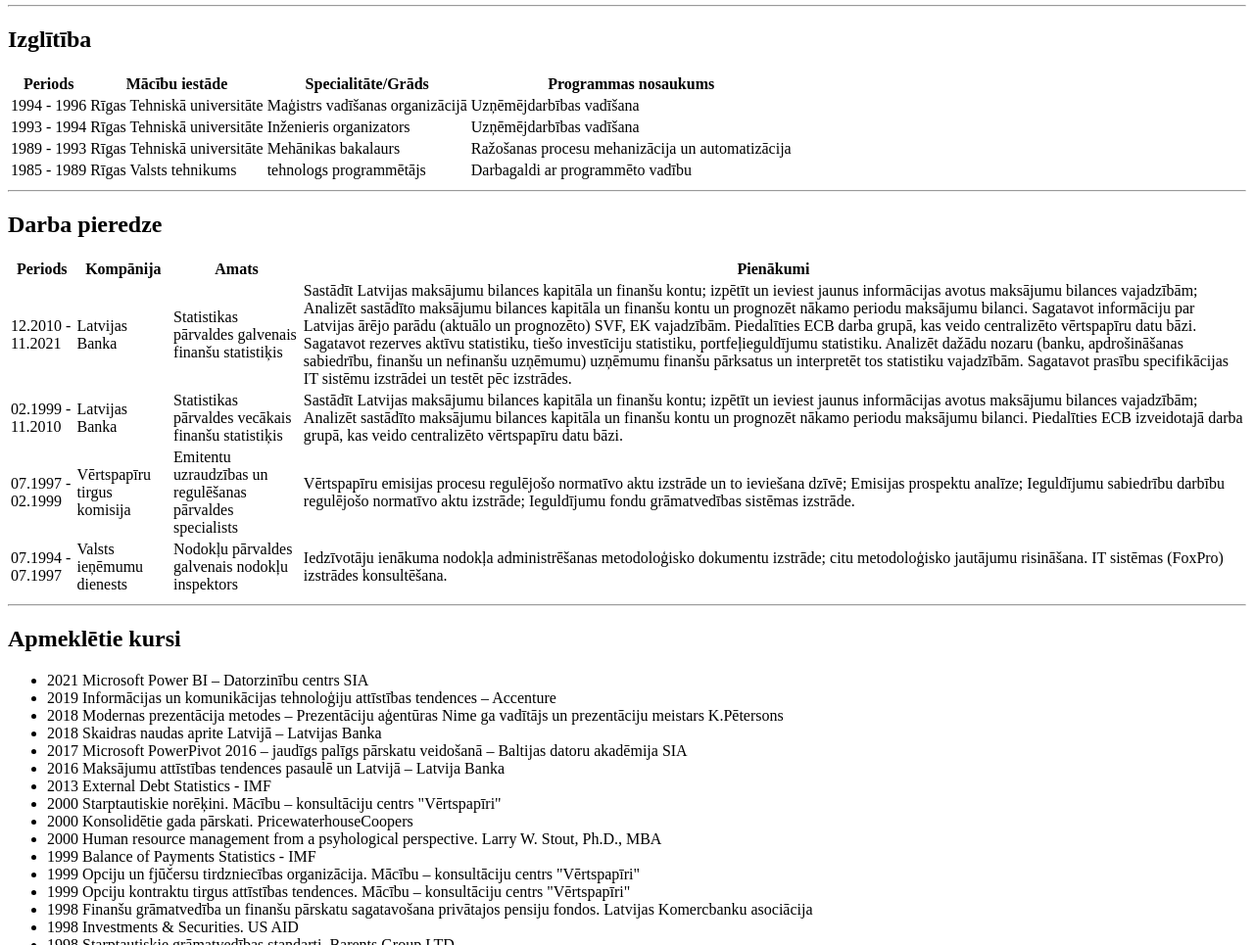
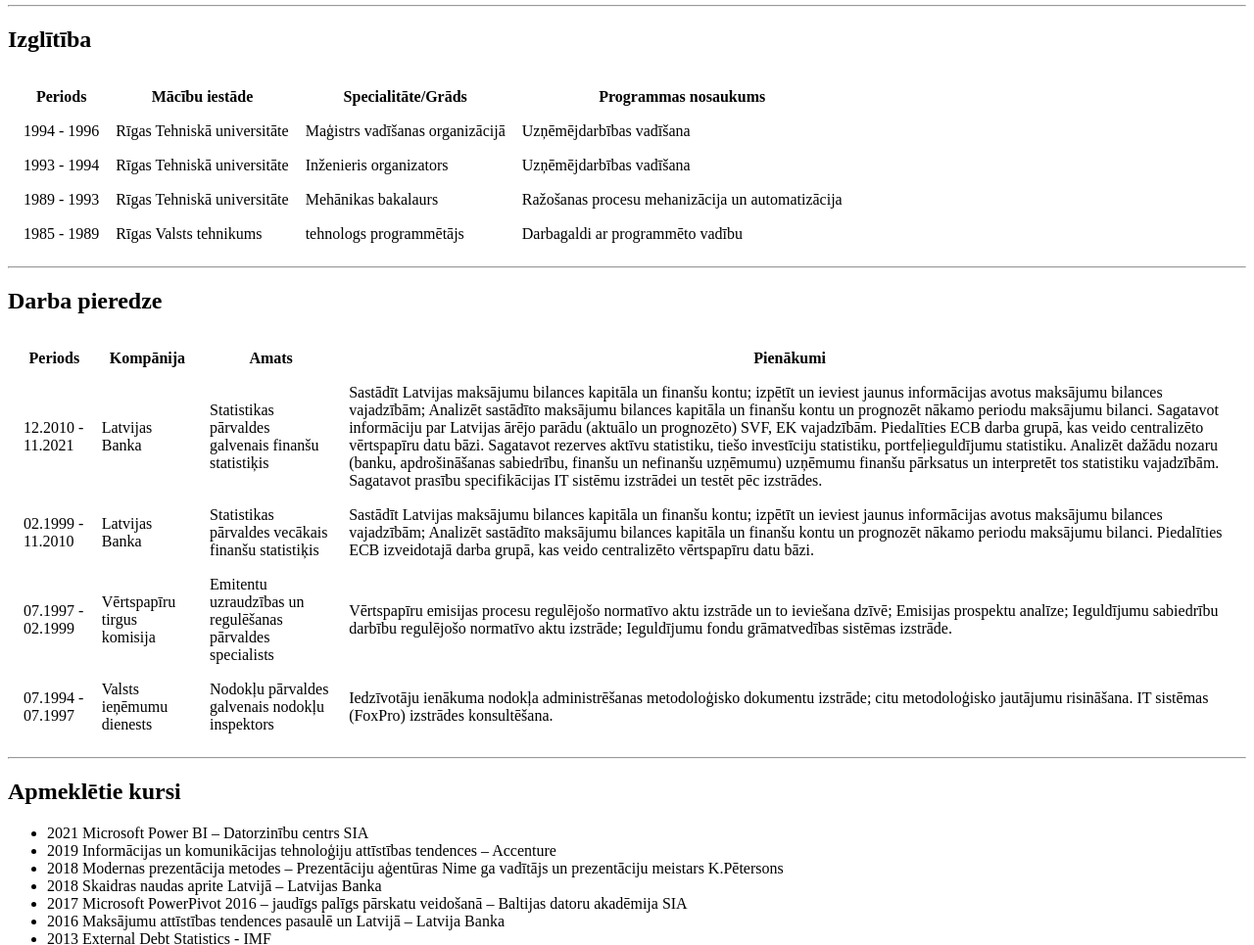
Before and after one commit to HermanisD/CV, a plain HTML site: page index.html in a window 1280 px wide. Shown: the part 300-1265 px from the top of the page at 98% size. Drawn offline with Linux system fonts and the light colour scheme.

Commit message:
Add files via upload

```diff
--- a/index.html
+++ b/index.html
@@ -39,7 +39,7 @@
     <h2>Izglītība</h2>
 
 
-    <table>
+    <table cellspacing="15">
       <tr>
         <th>Periods</th>
         <th>Mācību iestāde</th>
@@ -77,7 +77,7 @@
     <hr>
 
 <h2>Darba pieredze</h2>
-    <table>
+    <table cellspacing="15">
       <tr>
         <th>Periods</th>
         <th>Kompānija</th>
@@ -122,7 +122,7 @@
 
     <hr>
     <h2>Apmeklētie kursi</h2>
-    <ul>
+    <ul cellspacing="10">
       <Li>2021 Microsoft Power BI – Datorzinību centrs SIA</Li>
       <Li>2019 Informācijas un komunikācijas tehnoloģiju attīstības tendences – Accenture</Li>
       <Li>2018 Modernas prezentācija metodes – Prezentāciju aģentūras Nime ga vadītājs un
```
